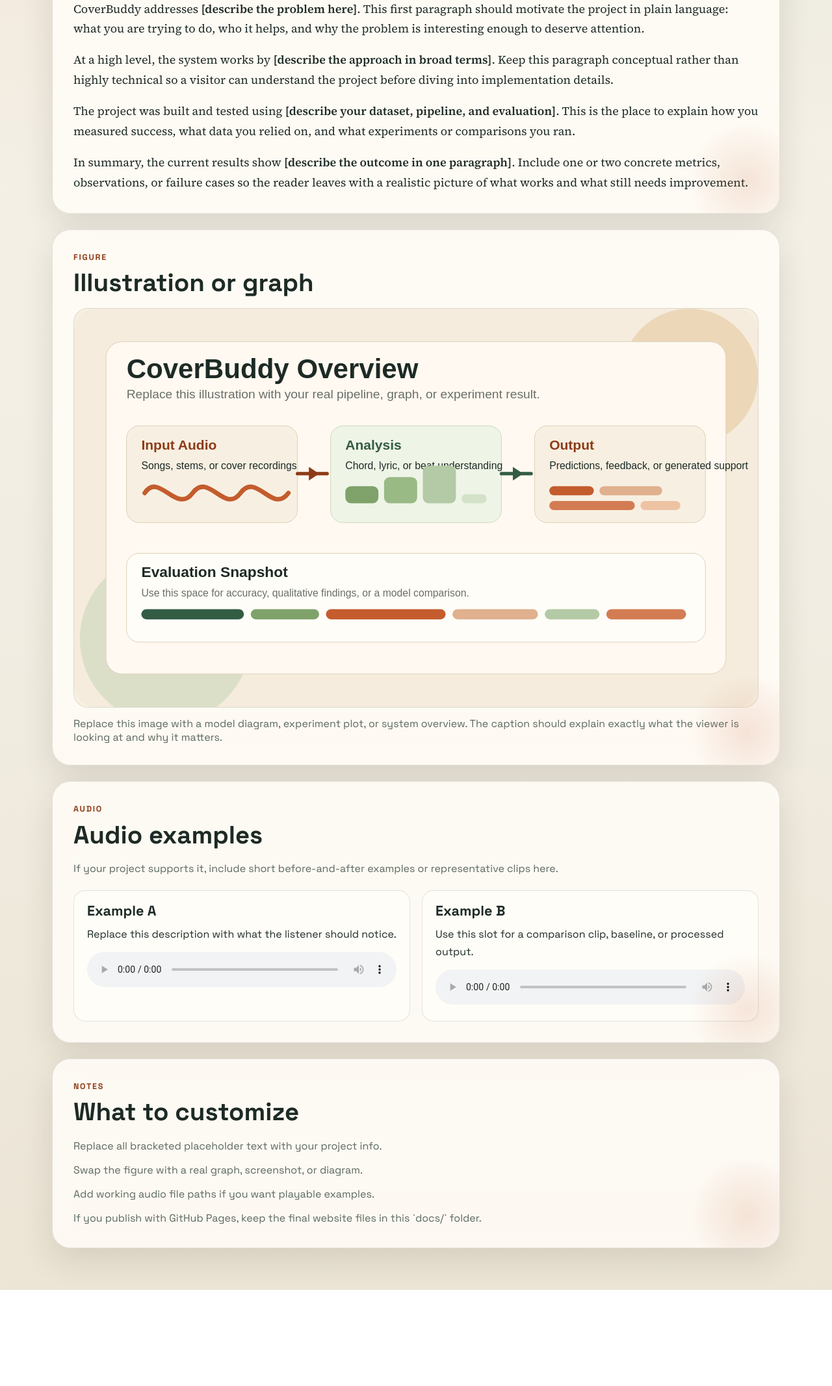
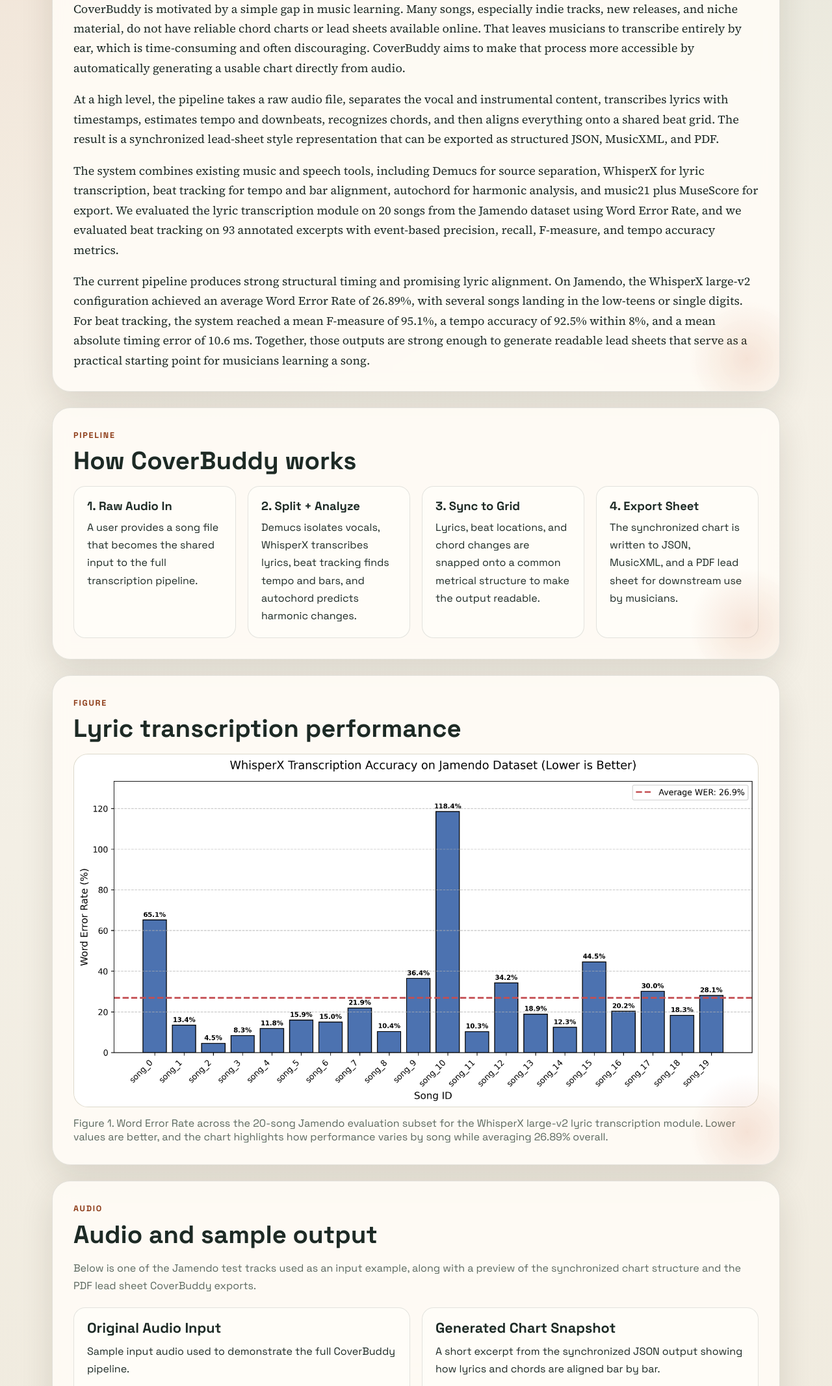
Before and after one commit to nclliu/CoverBuddy, a plain HTML site: page docs/index.html in a window 1280 px wide. Shown: the part 667-2800 px from the top of the page at 65% size. Before the commit the page ends 2652 px from the top, so only its background shows below. Drawn offline with Linux system fonts and the light colour scheme.

Commit message:
cleanup and website update

```diff
--- a/docs/index.html
+++ b/docs/index.html
@@ -18,32 +18,36 @@
         <p class="eyebrow">Research Project Website</p>
         <h1>CoverBuddy</h1>
         <p class="hero-copy">
-          A project website template for presenting your idea, methods, data,
-          and results in one clean public-facing page.
+          An automated audio-to-lead-sheet transcription pipeline that turns a
+          raw song file into a synchronized chord chart musicians can actually
+          use.
         </p>
 
         <div class="hero-grid">
           <section class="info-card">
             <h2>Project Members</h2>
             <ul class="plain-list">
-              <li>[Member Name 1]</li>
-              <li>[Member Name 2]</li>
-              <li>[Member Name 3]</li>
+              <li>Nicole Liu</li>
+              <li>Leena Shafi</li>
+              <li>Ian Slater</li>
             </ul>
           </section>
 
           <section class="info-card">
             <h2>Contact</h2>
             <p>
-              <a href="mailto:your_email@example.com">your_email@example.com</a>
+              <a href="mailto:ianfslater4@gmail.com">ianfslater4@gmail.com</a>
+            </p>
+            <p>
+              <a href="mailto:nliu.mky@gmail.com">nliu.mky@gmail.com</a>
             </p>
           </section>
 
           <section class="info-card">
             <h2>Course Information</h2>
-            <p>[Course Name]</p>
-            <p>[University Name]</p>
-            <p>Professor [Professor Name]</p>
+            <p>CS 352</p>
+            <p>Northwestern University</p>
+            <p>Professor Bryan Pardo</p>
           </section>
         </div>
       </header>
@@ -57,51 +61,104 @@
 
           <div class="synopsis">
             <p>
-              CoverBuddy addresses <strong>[describe the problem here]</strong>.
-              This first paragraph should motivate the project in plain language:
-              what you are trying to do, who it helps, and why the problem is
-              interesting enough to deserve attention.
+              CoverBuddy is motivated by a simple gap in music learning. Many
+              songs, especially indie tracks, new releases, and niche material,
+              do not have reliable chord charts or lead sheets available online.
+              That leaves musicians to transcribe entirely by ear, which is
+              time-consuming and often discouraging. CoverBuddy aims to make
+              that process more accessible by automatically generating a usable
+              chart directly from audio.
             </p>
 
             <p>
-              At a high level, the system works by
-              <strong>[describe the approach in broad terms]</strong>. Keep this
-              paragraph conceptual rather than highly technical so a visitor can
-              understand the project before diving into implementation details.
+              At a high level, the pipeline takes a raw audio file, separates
+              the vocal and instrumental content, transcribes lyrics with
+              timestamps, estimates tempo and downbeats, recognizes chords, and
+              then aligns everything onto a shared beat grid. The result is a
+              synchronized lead-sheet style representation that can be exported
+              as structured JSON, MusicXML, and PDF.
             </p>
 
             <p>
-              The project was built and tested using
-              <strong>[describe your dataset, pipeline, and evaluation]</strong>.
-              This is the place to explain how you measured success, what data
-              you relied on, and what experiments or comparisons you ran.
+              The system combines existing music and speech tools, including
+              Demucs for source separation, WhisperX for lyric transcription,
+              beat tracking for tempo and bar alignment, autochord for harmonic
+              analysis, and music21 plus MuseScore for export. We evaluated the
+              lyric transcription module on 20 songs from the Jamendo dataset
+              using Word Error Rate, and we evaluated beat tracking on 93
+              annotated excerpts with event-based precision, recall, F-measure,
+              and tempo accuracy metrics.
             </p>
 
             <p>
-              In summary, the current results show
-              <strong>[describe the outcome in one paragraph]</strong>. Include
-              one or two concrete metrics, observations, or failure cases so the
-              reader leaves with a realistic picture of what works and what
-              still needs improvement.
+              The current pipeline produces strong structural timing and
+              promising lyric alignment. On Jamendo, the WhisperX large-v2
+              configuration achieved an average Word Error Rate of 26.89%, with
+              several songs landing in the low-teens or single digits. For beat
+              tracking, the system reached a mean F-measure of 95.1%, a tempo
+              accuracy of 92.5% within 8%, and a mean absolute timing error of
+              10.6 ms. Together, those outputs are strong enough to generate
+              readable lead sheets that serve as a practical starting point for
+              musicians learning a song.
             </p>
           </div>
         </section>
 
         <section class="content-section visual-section">
           <div class="section-heading">
+            <p class="section-label">Pipeline</p>
+            <h2>How CoverBuddy works</h2>
+          </div>
+
+          <div class="pipeline-grid">
+            <article class="pipeline-card">
+              <h3>1. Raw Audio In</h3>
+              <p>
+                A user provides a song file that becomes the shared input to the
+                full transcription pipeline.
+              </p>
+            </article>
+            <article class="pipeline-card">
+              <h3>2. Split + Analyze</h3>
+              <p>
+                Demucs isolates vocals, WhisperX transcribes lyrics, beat
+                tracking finds tempo and bars, and autochord predicts harmonic
+                changes.
+              </p>
+            </article>
+            <article class="pipeline-card">
+              <h3>3. Sync to Grid</h3>
+              <p>
+                Lyrics, beat locations, and chord changes are snapped onto a
+                common metrical structure to make the output readable.
+              </p>
+            </article>
+            <article class="pipeline-card">
+              <h3>4. Export Sheet</h3>
+              <p>
+                The synchronized chart is written to JSON, MusicXML, and a PDF
+                lead sheet for downstream use by musicians.
+              </p>
+            </article>
+          </div>
+        </section>
+
+        <section class="content-section visual-section">
+          <div class="section-heading">
             <p class="section-label">Figure</p>
-            <h2>Illustration or graph</h2>
+            <h2>Lyric transcription performance</h2>
           </div>
 
           <figure class="feature-figure">
             <img
-              src="./assets/coverbuddy-overview.svg"
-              alt="A stylized CoverBuddy project overview graphic with audio, lyrics, and evaluation panels."
+              src="./assets/whisperx-large-v2-wer.png"
+              alt="Bar chart showing Word Error Rate on 20 Jamendo songs for the WhisperX large-v2 lyric transcription model."
             />
             <figcaption>
-              Replace this image with a model diagram, experiment plot, or
-              system overview. The caption should explain exactly what the
-              viewer is looking at and why it matters.
+              Figure 1. Word Error Rate across the 20-song Jamendo evaluation
+              subset for the WhisperX large-v2 lyric transcription module. Lower
+              values are better, and the chart highlights how performance varies
+              by song while averaging 26.89% overall.
             </figcaption>
           </figure>
         </section>
@@ -109,55 +166,69 @@
         <section class="content-section">
           <div class="section-heading">
             <p class="section-label">Audio</p>
-            <h2>Audio examples</h2>
+            <h2>Audio and sample output</h2>
           </div>
 
           <p class="section-intro">
-            If your project supports it, include short before-and-after examples
-            or representative clips here.
+            Below is one of the Jamendo test tracks used as an input example,
+            along with a preview of the synchronized chart structure and the PDF
+            lead sheet CoverBuddy exports.
           </p>
 
           <div class="audio-grid">
             <article class="audio-card">
-              <h3>Example A</h3>
+              <h3>Original Audio Input</h3>
               <p>
-                Replace this description with what the listener should notice.
+                Sample input audio used to demonstrate the full CoverBuddy
+                pipeline.
               </p>
               <audio controls>
-                <source src="" type="audio/mpeg" />
+                <source src="./media/song_2.wav" type="audio/wav" />
                 Your browser does not support the audio element.
               </audio>
             </article>
 
             <article class="audio-card">
-              <h3>Example B</h3>
+              <h3>Generated Chart Snapshot</h3>
               <p>
-                Use this slot for a comparison clip, baseline, or processed
-                output.
+                A short excerpt from the synchronized JSON output showing how
+                lyrics and chords are aligned bar by bar.
               </p>
-              <audio controls>
-                <source src="" type="audio/mpeg" />
-                Your browser does not support the audio element.
-              </audio>
+              <pre class="code-block"><code>{
+  "tempo_bpm": 103.36,
+  "beats_per_bar": 6,
+  "bars": [
+    { "bar": 6, "chord": "F#m", "lyrics": "Yeah," },
+    { "bar": 8, "chord": "A", "lyrics": "the don't stand" },
+    { "bar": 9, "chord": "Bm", "lyrics": "over care So" }
+  ]
+}</code></pre>
             </article>
           </div>
         </section>
 
         <section class="content-section">
           <div class="section-heading">
-            <p class="section-label">Notes</p>
-            <h2>What to customize</h2>
+            <p class="section-label">Output</p>
+            <h2>Exported lead sheet</h2>
           </div>
 
-          <div class="checklist">
-            <p>Replace all bracketed placeholder text with your project info.</p>
-            <p>Swap the figure with a real graph, screenshot, or diagram.</p>
-            <p>Add working audio file paths if you want playable examples.</p>
-            <p>
-              If you publish with GitHub Pages, keep the final website files in
-              this `docs/` folder.
-            </p>
+          <p class="section-intro">
+            CoverBuddy converts its synchronized representation into MusicXML
+            and then renders a PDF lead sheet using MuseScore.
+          </p>
+
+          <div class="pdf-frame">
+            <iframe
+              src="./output/song_2.pdf"
+              title="Sample CoverBuddy lead sheet PDF"
+            ></iframe>
           </div>
+
+          <p class="download-note">
+            If the PDF preview does not load in your browser,
+            <a href="./output/song_2.pdf">open the sample PDF directly</a>.
+          </p>
         </section>
       </main>
     </div>
--- a/docs/style.css
+++ b/docs/style.css
@@ -115,7 +115,8 @@
 }
 
 .info-card,
-.audio-card {
+.audio-card,
+.pipeline-card {
   background: var(--panel-strong);
   border: 1px solid var(--line);
   border-radius: var(--radius-md);
@@ -183,6 +184,17 @@
   color: var(--muted);
 }
 
+.pipeline-grid {
+  display: grid;
+  grid-template-columns: repeat(4, minmax(0, 1fr));
+  gap: 18px;
+}
+
+.pipeline-card h3 {
+  margin-bottom: 10px;
+  font-size: 1.15rem;
+}
+
 .audio-grid {
   display: grid;
   grid-template-columns: repeat(2, minmax(0, 1fr));
@@ -195,12 +207,40 @@
   margin-top: 14px;
 }
 
-.checklist {
-  display: grid;
-  gap: 10px;
+.code-block {
+  margin: 14px 0 0;
+  padding: 16px;
+  overflow-x: auto;
+  border-radius: 14px;
+  border: 1px solid var(--line);
+  background: #202722;
+  color: #f6efe2;
+  font-size: 0.95rem;
+  line-height: 1.6;
+}
+
+.pdf-frame {
+  margin-top: 20px;
+  border: 1px solid var(--line);
+  border-radius: 20px;
+  overflow: hidden;
+  background: #fff;
+}
+
+.pdf-frame iframe {
+  display: block;
+  width: 100%;
+  height: 720px;
+  border: 0;
+}
+
+.download-note {
+  margin-top: 14px;
+  color: var(--muted);
 }
 
 @media (max-width: 900px) {
+  .pipeline-grid,
   .hero-grid,
   .audio-grid {
     grid-template-columns: 1fr;
```
Also changed, not shown: docs/assets/coverbuddy-overview.svg (deleted), docs/assets/whisperx-large-v2-wer.png (added), 5 other files.
